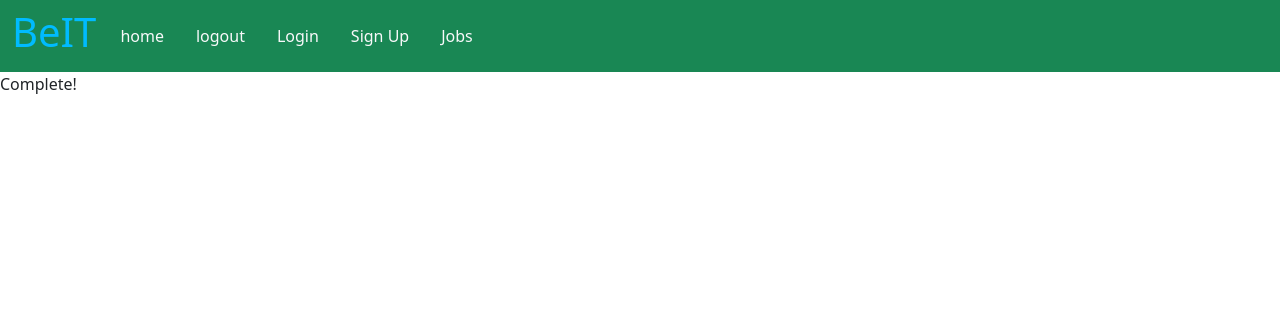
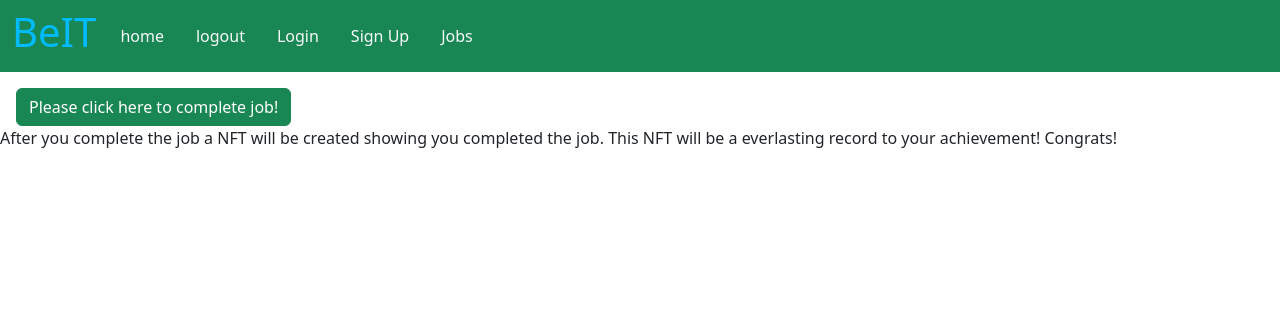
Before and after one commit to JeffreyDinackus/BeIT.tech, a Flask app: template itstudent/templates/complete.html in a window 1280 px wide. Shown: the top 332 px of the page. Run offline with Flask 2, Linux system fonts and the light colour scheme; the template is opened without the code that fills it, so the values that code supplies are empty.

Commit message:
final changes

```diff
--- a/itstudent/__init__.py
+++ b/itstudent/__init__.py
@@ -5,7 +5,6 @@ from flask_sqlalchemy import SQLAlchemy
 database = SQLAlchemy()
 DB_NAME = "database.db"
 
-from itstudent import complete
 
 if __name__ == '__main__':
     app = Flask(__name__)
--- a/itstudent/auth.py
+++ b/itstudent/auth.py
@@ -1,7 +1,6 @@
 from flask import Blueprint
 from flask import render_template
 from flask import request
-import itstudent
 
 auth = Blueprint("auth", __name__)
 
@@ -10,9 +9,10 @@ def login():
     formData = request.form
     print(formData)
     return render_template("login.html")
-@app.route('/complete2')
+#this one executes the verbwire script
+@auth.route('/complete2')
 def complete2():
-    return itstudent.complete()
+    return complete()
 @auth.route('/logout')
 def logout():
     return render_template("logout.html")
--- a/itstudent/templates/base.html
+++ b/itstudent/templates/base.html
@@ -4,7 +4,7 @@
     <meta charset="UTF-8" />
     <meta http-equiv="X-UA-Compatible" content="IE=edge" />
     <meta name="viewport" content="width=device-width, initial-scale=1.0" />
-    <title>{% block title%}ITstudent{%endblock%}</title>
+    <title>{% block title%}BeIT{%endblock%}</title>
   </head>
   <style>
     .text{
@@ -41,7 +41,7 @@
 </nav>
 {% block pageContent%}
 <div class="container mt-5">
-<h1 class="text">ITStudent.com is the place to begin your career in Information Technology!</h1>
+<h1 class="text">BeIT.tech is the place to begin your career in Information Technology!</h1>
 <p class="text">
 <h1>Sign up today to begin taking jobs! BeIT.</h1>
 </div>
--- a/itstudent/templates/complete.html
+++ b/itstudent/templates/complete.html
@@ -1,6 +1,11 @@
 {% extends 'base.html' %} {% block title %} Complete this job? {% endblock %} {%
 block pageContent %}
 
-<p>Complete!</p>
-
+<a href="/complete2" class="btn btn-success ms-3 mt-3" role="button"
+  >Please click here to complete job!</a
+>
+<p>
+  After you complete the job a NFT will be created showing you completed the
+  job. This NFT will be a everlasting record to your achievement! Congrats!
+</p>
 {% endblock %}
```
Also changed, not shown: itstudent/complete.py (+4 -3 lines).
